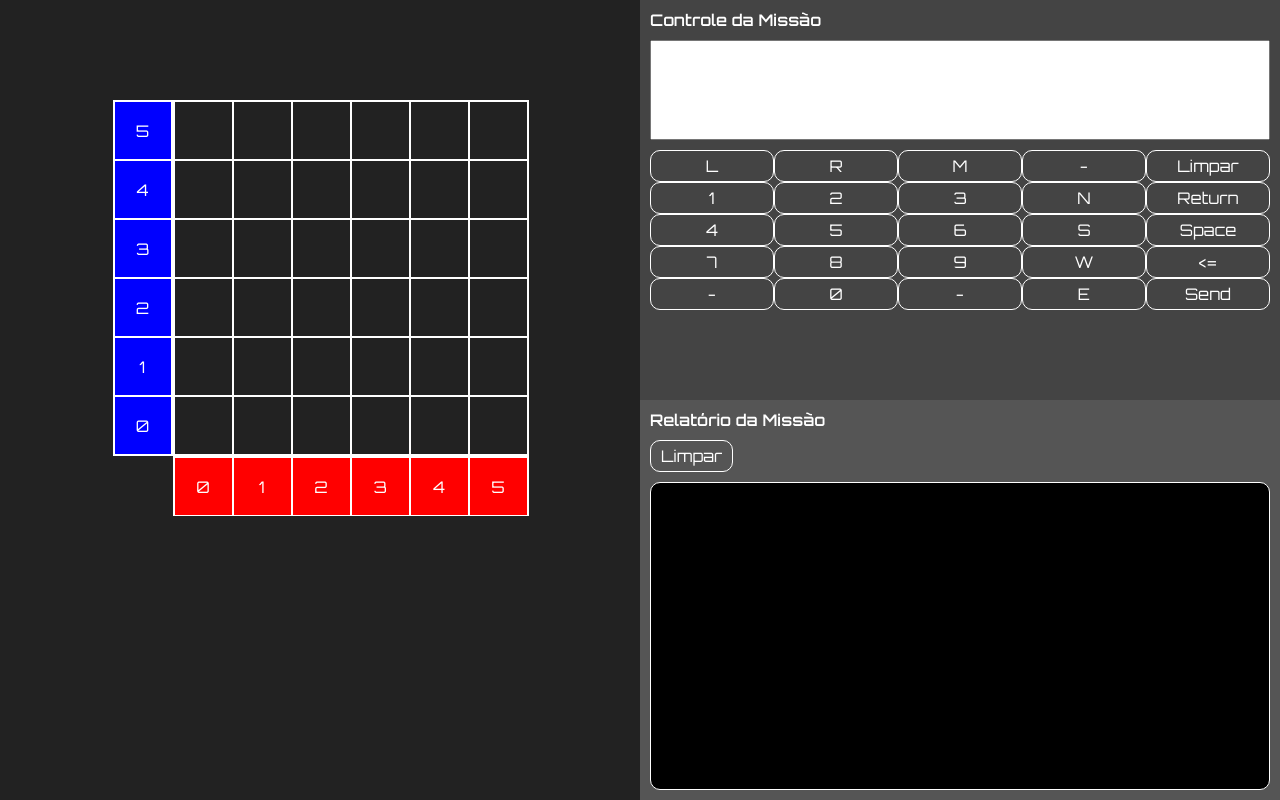
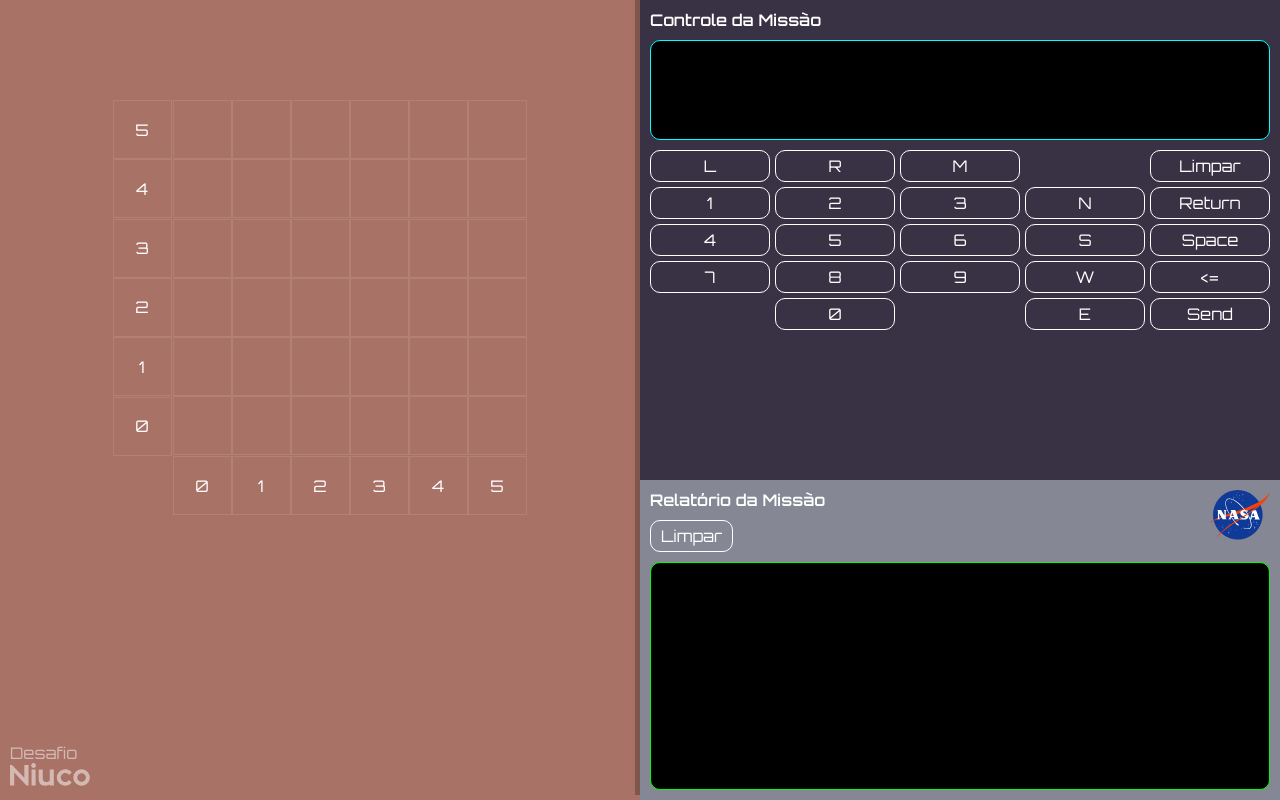
Before and after one commit to Daniel-Henrique-De-Souza/Explorando-Marte-Niuco, a SvelteKit app: page / in a window 1280 px wide. Built offline with nearby package versions, Linux system fonts and the light colour scheme.

Commit message:
Atualizado estilo da tela inicial

```diff
--- a/src/routes/+page.svelte
+++ b/src/routes/+page.svelte
@@ -9,6 +9,7 @@
     import TurnRightCommand from "../controllers/commands/TurnRightCommand";
     import moveForwardCommand from "../controllers/commands/MoveForwardCommand";
     import { NEXT_COMMAND_TIMEOUT_MILLISECONDS } from "../Statics";
+    import NiucoLogo from "../views/atoms/NiucoLogo.svelte";
 
     let messages: string[] = $state([]);
 
@@ -58,6 +59,10 @@
 <div class="main">
     <div class="plain">
         <Board {w} {h} bind:rovers />
+        <div class="niuco-logo">
+            Desafio
+            <NiucoLogo />
+        </div>
     </div>
     <div class="left-panel">
         <ControlPanel bind:commands onSend={() => sendMission()} />
@@ -69,7 +74,7 @@
     .main {
         width: 100vw;
         height: 100vh;
-        background: gray;
+        background: black;
         display: flex;
     }
 
@@ -78,14 +83,25 @@
         height: 100%;
         display: flex;
         flex-direction: column;
+        box-shadow: -5px -5px 0 rgba(0,0,0,.25);
     }
 
     .plain {
         width: 50%;
         height: 100%;
-        background: #222;
+        background: #a97267;
         display: flex;
         justify-content: center;
         overflow: auto;
     }
+
+    .niuco-logo {
+        position: absolute;
+        left: 10px;
+        bottom: 20px;
+        fill: white;
+        width: 80px;
+        transform: translateY(10px);
+        opacity: .5;
+    }
 </style>
--- a/src/views/molecules/ControlPanel.svelte
+++ b/src/views/molecules/ControlPanel.svelte
@@ -25,7 +25,7 @@
         <Button onClick={() => sendKey("L")}>L</Button>
         <Button onClick={() => sendKey("R")}>R</Button>
         <Button onClick={() => sendKey("M")}>M</Button>
-        <Button>-</Button>
+        <div></div>
         <Button onClick={() => sendKey("Clear")}>Limpar</Button>
         <Button onClick={() => sendKey("1")}>1</Button>
         <Button onClick={() => sendKey("2")}>2</Button>
@@ -44,9 +44,9 @@
         <Button onClick={() => sendKey("Backspace")}>
             {"<="}
         </Button>
-        <Button>-</Button>
+        <div></div>
         <Button onClick={() => sendKey("0")}>0</Button>
-        <Button>-</Button>
+        <div></div>
         <Button onClick={() => sendKey("E")}>E</Button>
         <Button onClick={() => onSend()}>Send</Button>
     </div>
@@ -55,12 +55,20 @@
 <style>
     .mission-control {
         width: 100%;
-        height: 50%;
-        background: #444;
+        height: 60%;
+        background: #393244;
         padding: 10px;
         display: flex;
         flex-direction: column;
         gap: 10px;
+    }
+
+    .mission-control > textarea {
+        border: 1px solid cyan;
+        color: cyan;
+        background: black;
+        border-radius: 10px;
+        padding: 10px;
     }
 
     .input-text {
@@ -73,5 +81,6 @@
         display: grid;
         grid-template-rows: repeat(4, 1fr);
         grid-template-columns: repeat(5, 1fr);
+        gap: 5px;
     }
 </style>
--- a/src/views/molecules/ReportPanel.svelte
+++ b/src/views/molecules/ReportPanel.svelte
@@ -1,5 +1,7 @@
 <script lang="ts">
     import Button from "../atoms/Button.svelte";
+    import NiucoLogo from "../atoms/NiucoLogo.svelte";
+    import NasaLogo from "../atoms/NasaLogo.svelte";
 
     let { messages = $bindable() } = $props();
 </script>
@@ -20,13 +22,16 @@
             <div class="log-item">{message}</div>
         {/each}
     </div>
+    <div class="nasa-logo">
+        <NasaLogo />
+    </div>
 </div>
 
 <style>
     .mission-report {
         width: 100%;
-        height: 50%;
-        background: #555;
+        height: 40%;
+        background: #858894;
         padding: 10px;
         display: flex;
         flex-direction: column;
@@ -37,7 +42,7 @@
         height: 100%;
         background: black;
         border-radius: 10px;
-        border: 1px solid white;
+        border: 1px solid lime;
         padding: 10px;
         gap: 5px;
         display: flex;
@@ -47,12 +52,20 @@
 
     .log-item {
         border-radius: 10px;
-        border: 1px solid white;
+        border: 1px solid lime;
         padding: 10px;
+        color: lime;
     }
 
     .buttons {
         display: flex;
         gap: 5px;
     }
+
+    .nasa-logo {
+        position: absolute;
+        width: 60px;
+        height: 60px;
+        right: 10px;
+    }
 </style>
--- a/src/views/organisms/Board.svelte
+++ b/src/views/organisms/Board.svelte
@@ -1,5 +1,6 @@
 <script lang="ts">
     import { getRotationDegree } from "../../Utils";
+    import RoverView from "../atoms/RoverView.svelte";
     let { w = $bindable(), h = $bindable(), rovers = $bindable() } = $props();
 </script>
 
@@ -27,7 +28,7 @@
                         rover,
                     )}deg;"
                 >
-                    R{index + 1}
+                    <RoverView number={index + 1} direction={rover.direction} />
                 </div>
             {/each}
         </div>
@@ -47,8 +48,6 @@
         position: absolute;
         width: var(--cell-size);
         height: calc(((var(--cell-size) - 1px) * var(--h)) + 2px);
-        border: 1px solid white;
-        background: blue;
     }
 
     .h-rule {
@@ -57,17 +56,14 @@
         position: absolute;
         width: calc(((var(--cell-size) - 1px) * var(--h)) + 2px);
         height: var(--cell-size);
-        border: 1px solid white;
         top: calc(((var(--cell-size) - 1px) * var(--h)) + 2px);
         left: var(--cell-size);
-        background: red;
     }
 
     .board {
         position: absolute;
         width: calc(((var(--cell-size) - 1px) * var(--w)) + 2px);
         height: calc(((var(--cell-size) - 1px) * var(--h)) + 2px);
-        border: 1px solid white;
         display: flex;
         flex-wrap: wrap;
         left: var(--cell-size);
@@ -76,7 +72,7 @@
     .cell {
         width: calc(var(--cell-size) - 1px);
         height: calc(var(--cell-size) - 1px);
-        border: 1px solid white;
+        border: 1px solid rgba(255, 255, 255, 0.1);
         display: flex;
         align-items: center;
         justify-content: center;
@@ -89,15 +85,17 @@
 
     .rover {
         position: absolute;
-        border-radius: 50%;
+        /* border-radius: 50%; */
+        transition: transform 0.2s ease-in-out;
+        filter: drop-shadow(-5px 0 0 rgba(0, 0, 0, 0.25));
     }
 
-    .rover::after {
+    /* .rover::after {
         content: "|";
         position: absolute;
         transform: translateY(calc(var(--cell-size) / 2 * -1));
         rotate: var(--r);
         font-weight: 900;
         font-size: larger;
-    }
+    } */
 </style>
```
